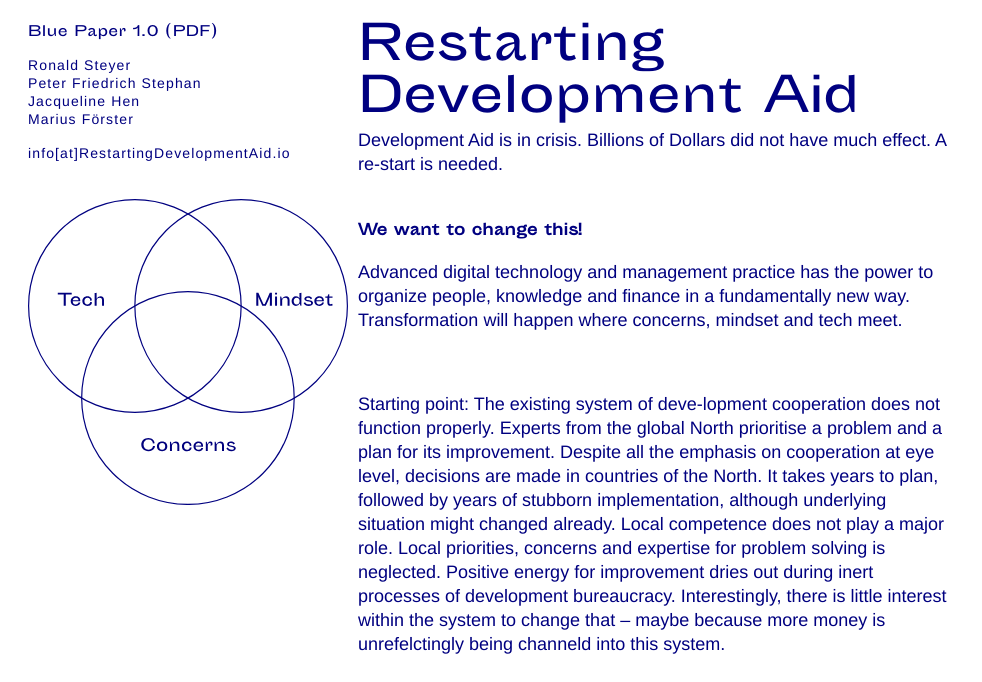
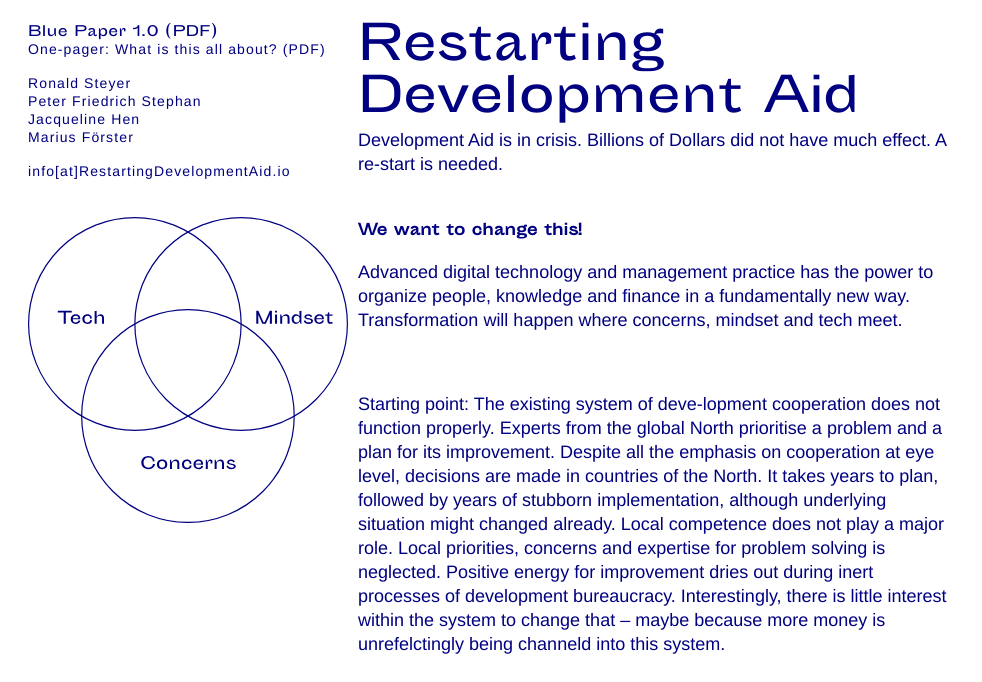
Before and after one commit to RestartingDevelopmentAid/RestartingDevelopmentAid.github.io, a plain HTML site: page 35c3.html in a window 1280 px wide. Shown: the top 682 px of the page, without its empty margins (0-982 px from the left). Drawn offline with Linux system fonts and the light colour scheme.

Commit message:
Update 35c3.html

```diff
--- a/35c3.html
+++ b/35c3.html
@@ -19,6 +19,11 @@
 		<div class="paper">
 			<p><a href="content/Restarting_1.pdf"> Blue Paper 1.0 (PDF)</a></p>
 		</div>
+
+		<div class="onepager">
+			<p><a href="content/DevAid_One_Pager.pdf"> One-pager: What is this all about? (PDF)</a></p>
+		</div>
+
 
 		<div class="names">
 			<p>Ronald Steyer </p>
```
